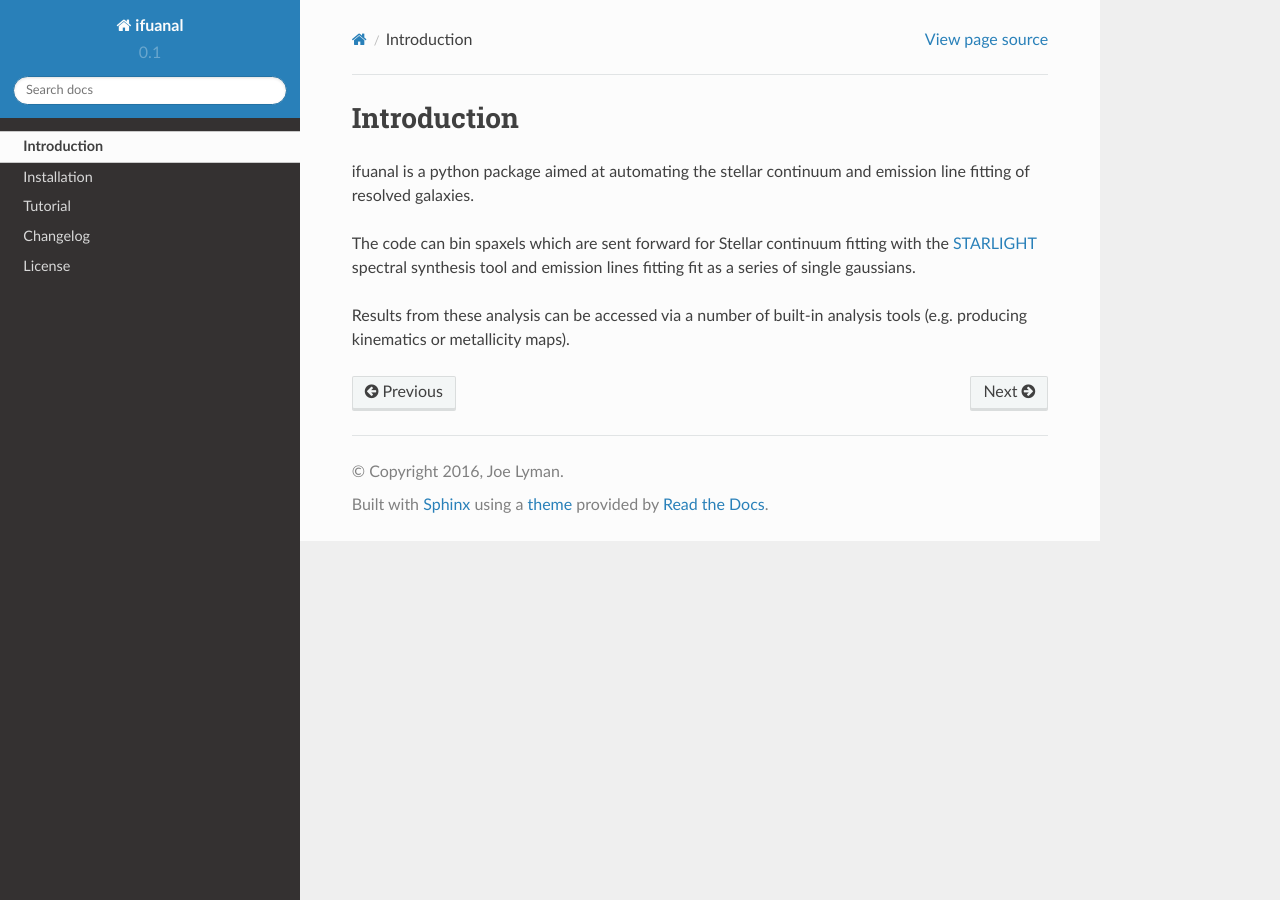
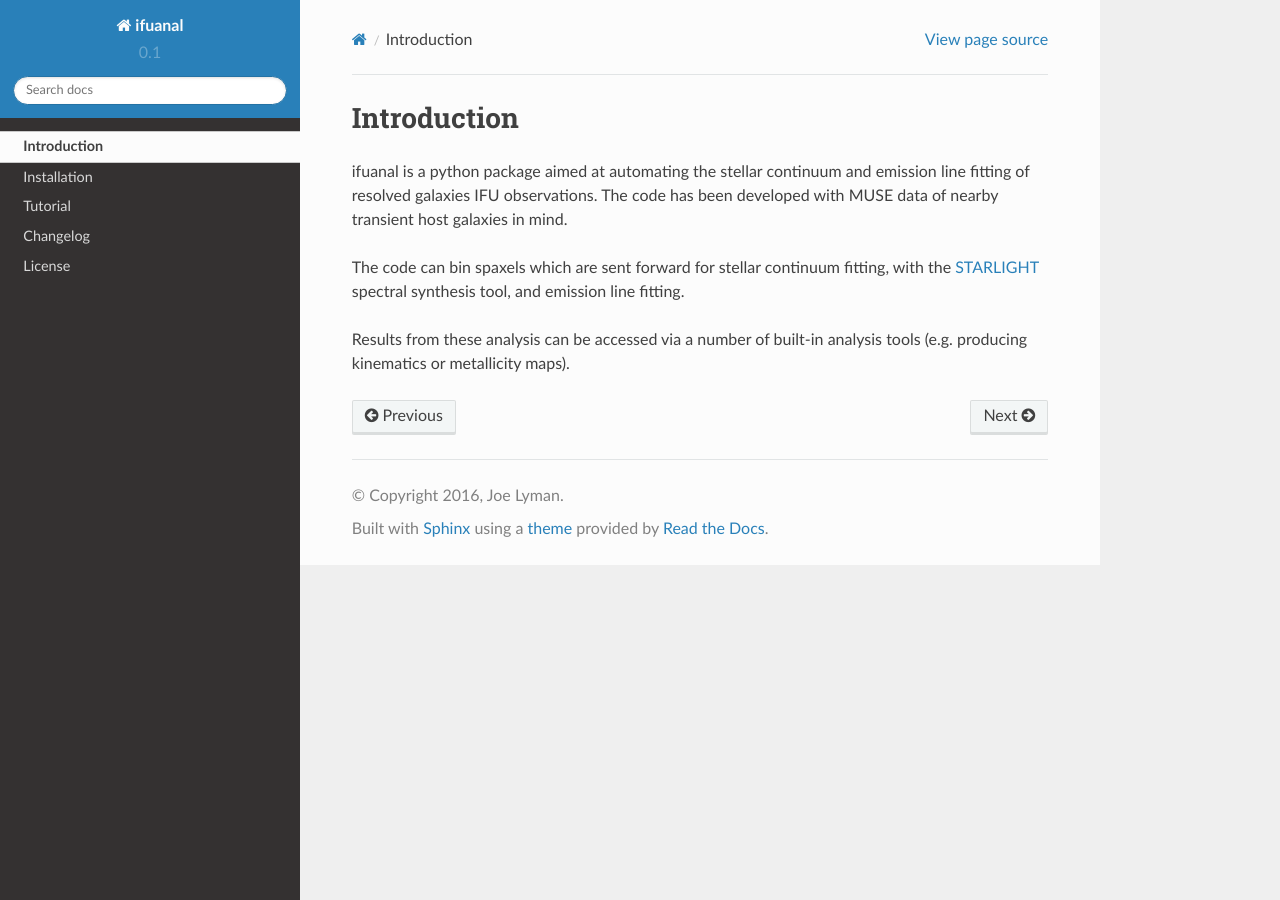
Before and after one commit to Lyalpha/ifuanal, a Sphinx documentation site: the page built from docs/intro.rst, in a window 1280 px wide. Built offline with Sphinx 7.4.7 and the Read the Docs theme 2.0.0, drawn with Linux system fonts in a browser that asks for light colours.

Commit message:
updated intro text

```diff
--- a/docs/intro.rst
+++ b/docs/intro.rst
@@ -3,11 +3,12 @@ Introduction
 ============
 
 ifuanal is a python package aimed at automating the stellar continuum and
-emission line fitting of resolved galaxies.
+emission line fitting of resolved galaxies IFU observations. The code has been
+developed with MUSE data of nearby transient host galaxies in mind.
 
-The code can bin spaxels which are sent forward for Stellar continuum fitting
-with the `STARLIGHT <http://astro.ufsc.br/starlight/>`_ spectral synthesis tool
-and emission lines fitting fit as a series of single gaussians.
+The code can bin spaxels which are sent forward for stellar continuum fitting,
+with the `STARLIGHT <http://astro.ufsc.br/starlight/>`_ spectral synthesis tool,
+and emission line fitting.
 
 Results from these analysis can be accessed via a number of built-in analysis
 tools (e.g. producing kinematics or metallicity maps).
```
